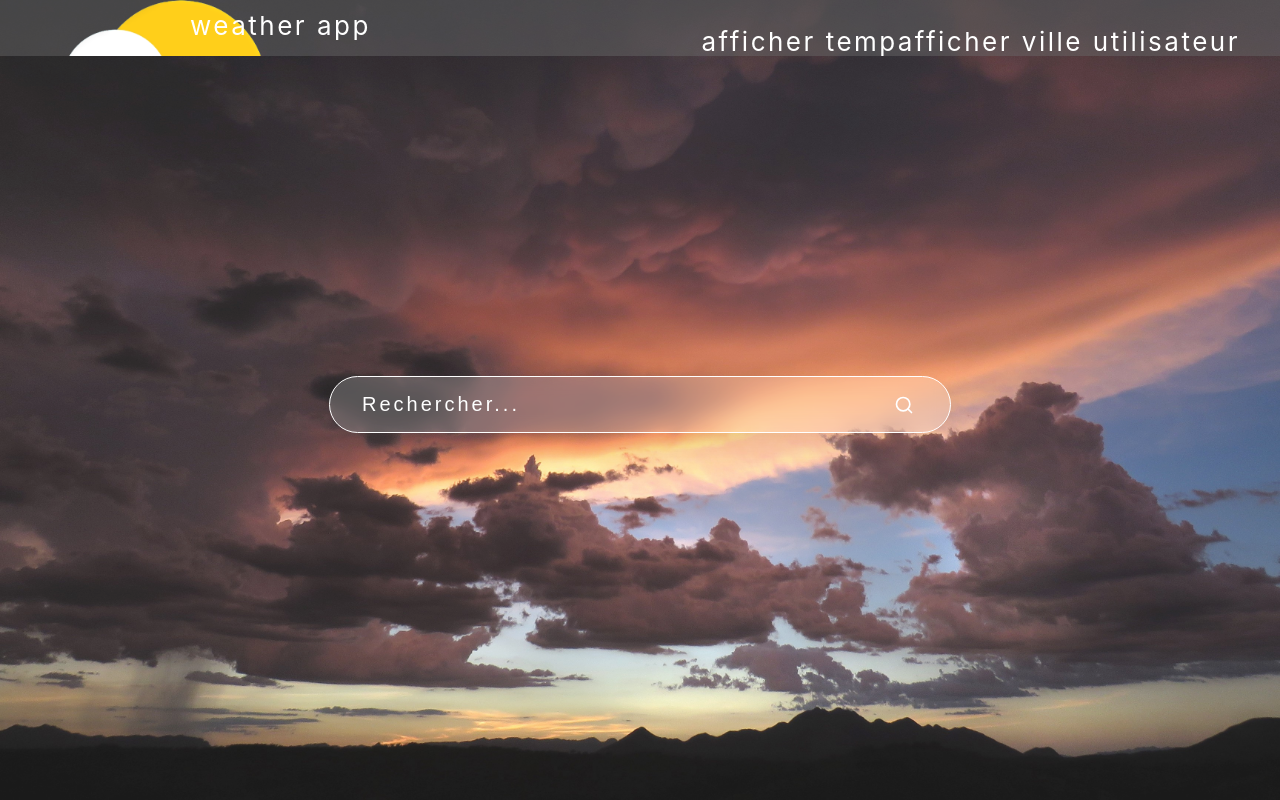
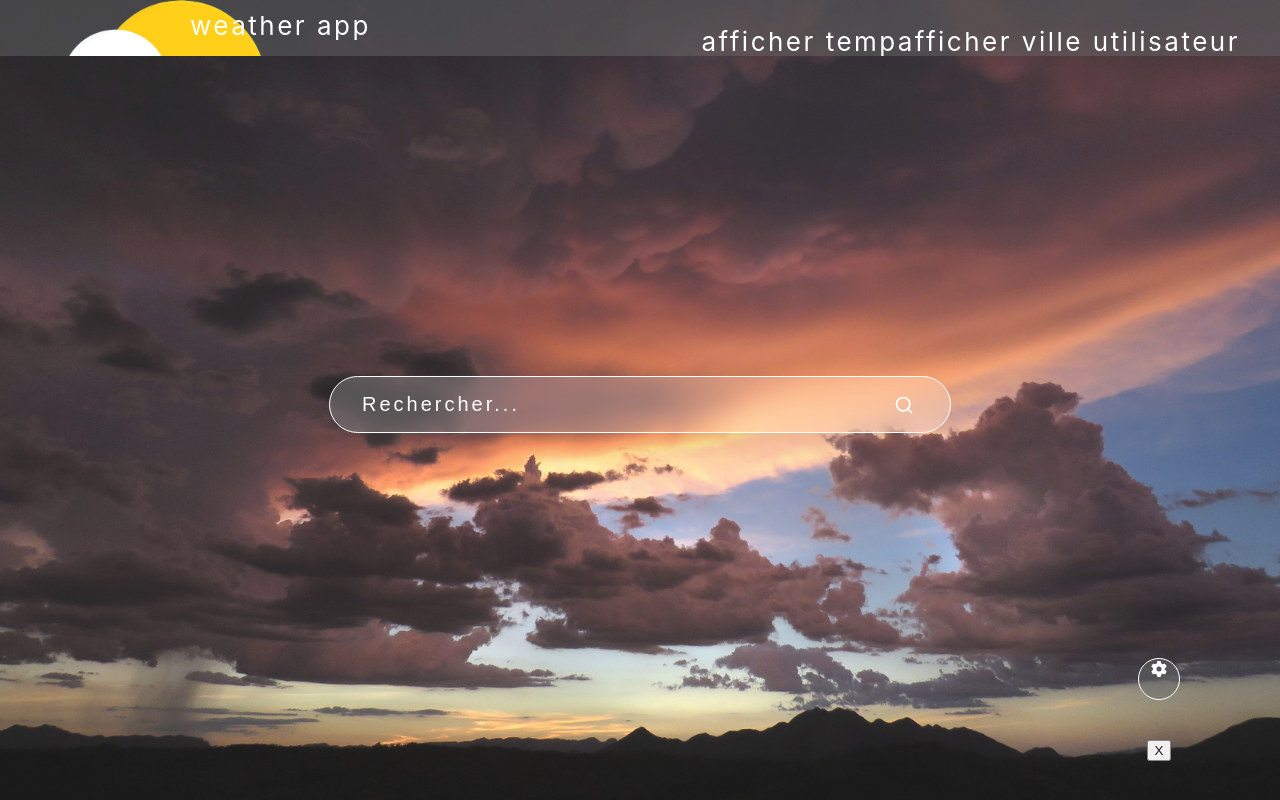
Before and after one commit to Mathis-COCO/react-weather-app, a React (Create React App) app: page / in a window 1280 px wide. Built offline with nearby package versions, Linux system fonts and the light colour scheme; no server answers.

Commit message:
opening and closing map animations

```diff
--- a/package.json
+++ b/package.json
@@ -3,9 +3,9 @@
   "version": "0.1.0",
   "private": true,
   "dependencies": {
-    "@fortawesome/fontawesome-svg-core": "^6.3.0",
+    "@fortawesome/fontawesome-svg-core": "^6.4.0",
     "@fortawesome/free-regular-svg-icons": "^6.3.0",
-    "@fortawesome/free-solid-svg-icons": "^6.3.0",
+    "@fortawesome/free-solid-svg-icons": "^6.4.0",
     "@fortawesome/react-fontawesome": "^0.2.0",
     "@testing-library/jest-dom": "^5.16.5",
     "@testing-library/react": "^13.4.0",
--- a/src/components/Map.jsx
+++ b/src/components/Map.jsx
@@ -31,7 +31,7 @@ function WeatherMap(props) {
         <div className='map-main-container'>
             <MapContainer className='map-container' center={position} zoom={9} scrollWheelZoom={true} ref={mapRef} style={styles.mapContainer}>
                 <TileLayer url={osm.maptiler.url} attribution={osm.maptiler.attribution} />
-                <ChangeView center={position} zoom={9} />
+                <ChangeView center={position} zoom={12} />
             </MapContainer>
         </div>
 
--- a/src/components/SearchResults.jsx
+++ b/src/components/SearchResults.jsx
@@ -8,7 +8,7 @@ import Humidity from './Humidity.jsx';
 
 function SearchResults(props) {
     return (
-        <div>
+        <div className='space-evenly'>
             <Temp temp={props.temp} />
             <Humidity humidity={props.humidity} />
         </div>
--- a/src/css/App.scss
+++ b/src/css/App.scss
@@ -67,7 +67,7 @@
 
 .results-card {
   margin: 50px 0 0 0;
-  width: 1200px;
+  width: 1000px;
   justify-content: space-around;
   margin: 50px auto auto auto;
 
@@ -78,6 +78,46 @@
   backdrop-filter: blur(8.8px);
   -webkit-backdrop-filter: blur(8.8px);
   border: 1px solid rgba(255, 255, 255, 1);
+}
+
+.option-btn-container {
+  background-color: red;
+}
+
+.option-parent {
+  background-color: rgba(89, 89, 89, 0.459);
+  border-radius: 100px;
+  border: 1px solid rgba(255, 255, 255, 1);
+  height: 40px;
+  width: 40px;
+  color: white;
+  font-weight: 600;
+  font-size: 16px;
+  bottom: 0;
+  right: 0;
+  position: fixed;
+  margin: 100px;
+  text-align: center;
+}
+
+.option-parent:hover {
+    height: 160px;
+    background-color: transparent;
+}
+
+.option-parent:hover .option-btn {
+    opacity: 1;
+}
+
+.option-btn {
+  background-color: rgba(89, 89, 89, 0.459);
+  border-radius: 100px;
+  border: 1px solid rgba(255, 255, 255, 1);
+  height: 40px;
+  width: 40px;
+  margin: 10px 0 10px 0;
+  color: white;
+  font-weight: 600;
+  font-size: 16px;
   opacity: 0;
-  transition: 'opacity 1s linear 2s';
 }
--- a/src/css/SearchResults.scss
+++ b/src/css/SearchResults.scss
@@ -22,3 +22,8 @@
     text-align: center;
     margin: 15px 0 15px 0;
 }
+
+.space-evenly {
+    display: flex;
+    justify-content: space-evenly;
+}
--- a/src/pages/Homepage.jsx
+++ b/src/pages/Homepage.jsx
@@ -7,12 +7,15 @@ import {FiSearch} from 'react-icons/fi';
 import SearchResults from '../components/SearchResults';
 import WeatherMap from '../components/Map.jsx';
 import Navbar from '../components/Navbar';
+import {FontAwesomeIcon} from '@fortawesome/react-fontawesome';
+import {faGear, faUpRightAndDownLeftFromCenter} from '@fortawesome/free-solid-svg-icons';
 
 function Homepage() {
     const [location, setLocation] = useState('');
     const [allInfos, setAllInfos] = useState('');
     const [showResults, setShowResults] = useState(false);
     const [margin, setMargin] = useState(40);
+    const [showMap, setShowMap] = useState(true);
     const APIKey = process.env.REACT_APP_WEATHER_API_KEY;
 
     const updateLoc = event => {
@@ -21,13 +24,28 @@ function Homepage() {
 
     const styles = {
         searchbar: {
-            transition: 'all 1s ease-out',
+            transition: showMap === true ? 'all 1s ease-out' : 'all 1s ease-out 1s',
             marginTop: `${margin}vh`,
         },
         results: {
-            opacity: 1,
+            height: showMap === true ? '690px' : '80px',
+            transition: showMap === true ? 'height 1s ease 1s' : 'none',
+        },
+        map: {
+            opacity: showMap === true ? 1 : 0,
+            transition: showMap === true ? 'opacity 1s ease 1s' : 'opacity 1s ease 0s',
         },
     };
+
+    function toggleMap() {
+        if (showMap === true) {
+            setShowMap(false);
+            setMargin(40);
+        } else {
+            setShowMap(true);
+            setMargin(10);
+        }
+    }
 
     function apiLocation(event) {
         event.preventDefault();
@@ -60,14 +78,20 @@ function Homepage() {
                         <button type='submit'><FiSearch color='white' fontSize='1.5em' /></button>
                     </div>
                 </form>
-                { showResults
-                    ? <div className='results-card' style={styles.results}>
+                { showResults && (
+                    <div className='results-card' style={styles.results}>
                         <SearchResults {...allInfos.main} />
-                        <div className='map-homepage'>
-                            <WeatherMap lat={allInfos.coord.lat} lon={allInfos.coord.lon} height={700} width={1000} />
+                        <div className='map-homepage' style={styles.map}>
+                            <WeatherMap lat={allInfos.coord.lat} lon={allInfos.coord.lon} height={600} width={1000} />
                         </div>
-                      </div>
-                : null }
+
+                    </div>
+                )}
+            </div>
+            <div className='option-parent'>
+                <FontAwesomeIcon icon={faGear} />
+                <button className='option-btn'><FontAwesomeIcon icon={faUpRightAndDownLeftFromCenter} /></button>
+                <button onClick={toggleMap}>X</button>
             </div>
         </div>
     );
```
Also changed, not shown: 1 other file (tests, documents, lock files or other folders).
